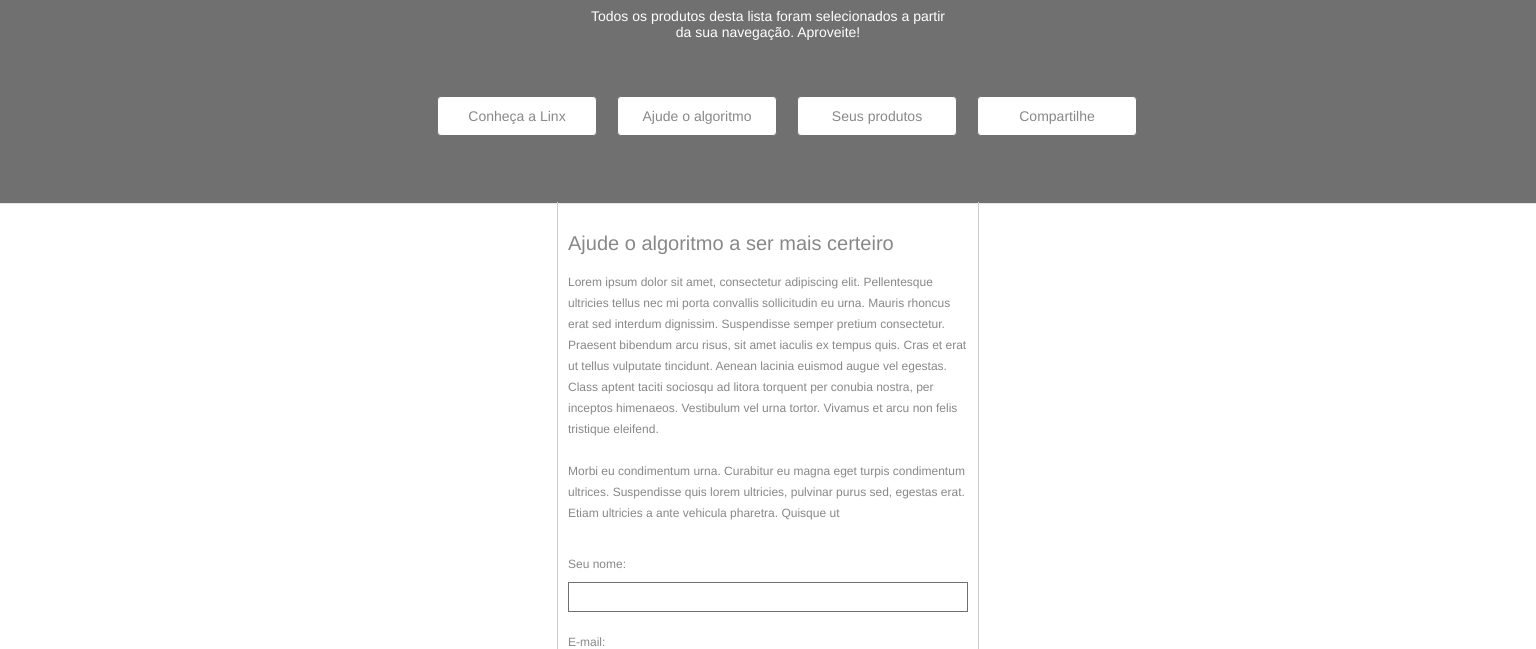
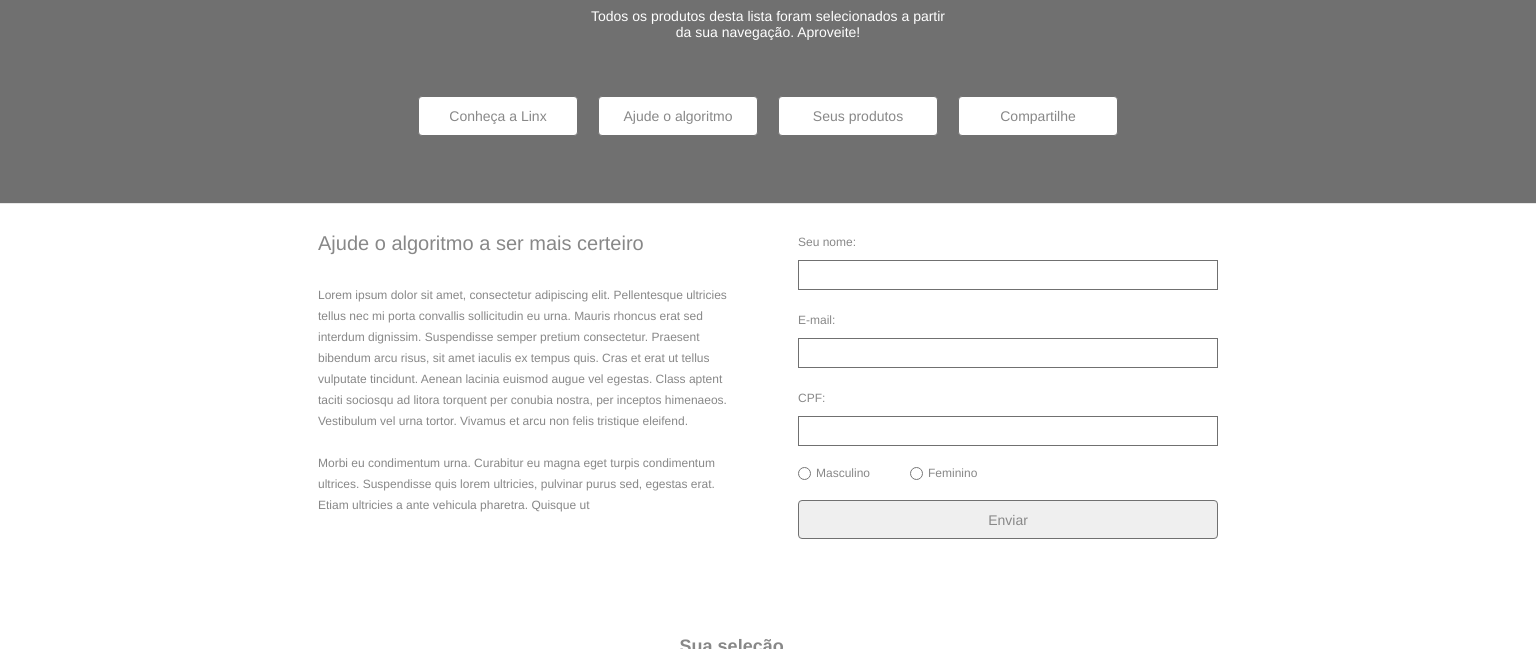
Before and after one commit to vieira-a/api-product-grid, a plain HTML site: page index.html in a window 1536 px wide. Shown: the part 135-784 px from the top of the page. Drawn offline with Linux system fonts and the light colour scheme; no server answers.

Commit message:
Layout desktop: main section

```diff
--- a/index.html
+++ b/index.html
@@ -32,12 +32,11 @@
 
     <div class="wrapper">
 
+      <main>
 
-      <main>
-        <header>
+        <div class="content">
+          <div class="text">
             <h2>Ajude o algoritmo a ser mais certeiro</h2>
-        </header>
-        <div class="content">
             <p>
               Lorem ipsum dolor sit amet, consectetur adipiscing elit. Pellentesque ultricies tellus nec mi porta convallis sollicitudin eu urna. Mauris rhoncus erat sed interdum dignissim. Suspendisse semper pretium consectetur. Praesent bibendum arcu risus, sit amet iaculis ex tempus quis. Cras et erat ut tellus vulputate tincidunt. Aenean lacinia euismod augue vel egestas. Class aptent taciti sociosqu ad litora torquent per conubia nostra, per inceptos himenaeos. Vestibulum vel urna tortor. Vivamus et arcu non felis tristique eleifend.
               <br>
@@ -67,7 +66,13 @@
 
             </div>
 
+            <div class="register-button">
               <button id="register">Enviar</button>
+            </div>
+
+          </div>
+
+        </div>
 
       </main>
 
--- a/src/css/styles.css
+++ b/src/css/styles.css
@@ -89,7 +89,7 @@ p {
 
   background-color: var(--gray-main);
   color: var(--white-main);
-  box-shadow: 0px 0px 1px 1px var(--gray-main)
+  box-shadow: 0px 0px 1px 1px var(--gray-main);
 
 }
 
@@ -106,7 +106,6 @@ p {
   display: grid;
   grid-template-columns: 1fr 1fr;
   width: fit-content;
-  margin-left: 3.8rem;
   gap: 2rem;
 }
 
@@ -122,12 +121,16 @@ p {
 }
 
 /*CONTENT MAIN AND FORM*/
-main header h2 {
-  padding-bottom: 1.7rem;
+main {
+  padding-bottom: 9rem;
 }
 
-main .content {
-  padding-bottom: 3rem;
+.text {
+  margin-bottom: 3rem;
+}
+
+.text h2 {
+  margin-bottom: 3rem;
 }
 
 .input-text input {
@@ -145,6 +148,7 @@ main .content {
   align-content: center;
 
   gap: 4rem;
+  margin-bottom: 2rem;
 }
 
 .input-radio input {
@@ -152,10 +156,13 @@ main .content {
   margin-right: 0.5rem;
 }
 
-main button {
-  width: 38.3rem;
+.resiter-button {
+  text-align: center;
+}
+
+#register {
+  width: 100%;
   height: 3.9rem;
-  margin: 2rem 1.9rem 10.1rem;
 
   border: 1px solid var(--gray-main);
   border-radius: 0.4rem;
@@ -180,10 +187,10 @@ main button {
   padding-inline: 1.7rem;
 }
 
-#products-container {
-  display: grid;
-  grid-template-columns: 1fr 1fr;
-  width: fit-content;
+.product {
+  display: flex;
+  gap: 2.3rem;
+
 
   margin-top: 2.3rem;
 }
@@ -300,14 +307,14 @@ footer .content {
 }
 
 /*DESKTOP VERSION*/
-@media (min-width: 1024px) {
+@media (min-width: 1440px) {
 
   body {
     width: 100vw;
   }
 
   #header-top {
-    width: 100vw;
+    width: auto;
     text-align: center;
     display: flex;
     flex-direction: column;
@@ -317,4 +324,35 @@ footer .content {
   #navigation ul {
     display: flex;
   }
+
+  .wrapper {
+    width: 92rem;
+    border: none;
+    box-shadow: none;
+
+  }
+
+  main .content {
+    display: grid;
+    grid-template-columns: 1fr 1fr;
+    gap: 6rem;
+    margin-inline: auto;
+  }
+
+  #register {
+    width: 100%;
+  }
+
+  #products span {
+    width: 39%;
+    border: 1px solid var(--gray-paragraph);
+  }
+
+  #products-container {
+    display: flex;
+    flex-direction: column;
+  }
+
+
+
 }
--- a/src/js/main.js
+++ b/src/js/main.js
@@ -43,6 +43,7 @@ async function getAllProducts() {
     divProductImage.append(productImage);
 
     divProductContent.append(divProductImage);
+    divProductContent.append(divProductData)
 
     divProductData.append(productName);
     divProductData.append(productOldPrice)
@@ -50,8 +51,9 @@ async function getAllProducts() {
     divProductData.append(productInstallments)
     divProductData.append(productLink);
 
-    productsContainer.appendChild(divProductImage)
-    productsContainer.appendChild(divProductData)
+    //productsContainer.appendChild(divProductImage)
+    //productsContainer.appendChild(divProductData)
+    productsContainer.append(divProductContent)
   })
 }
 
```
Lines whose indentation alone changed are shown as unchanged.
